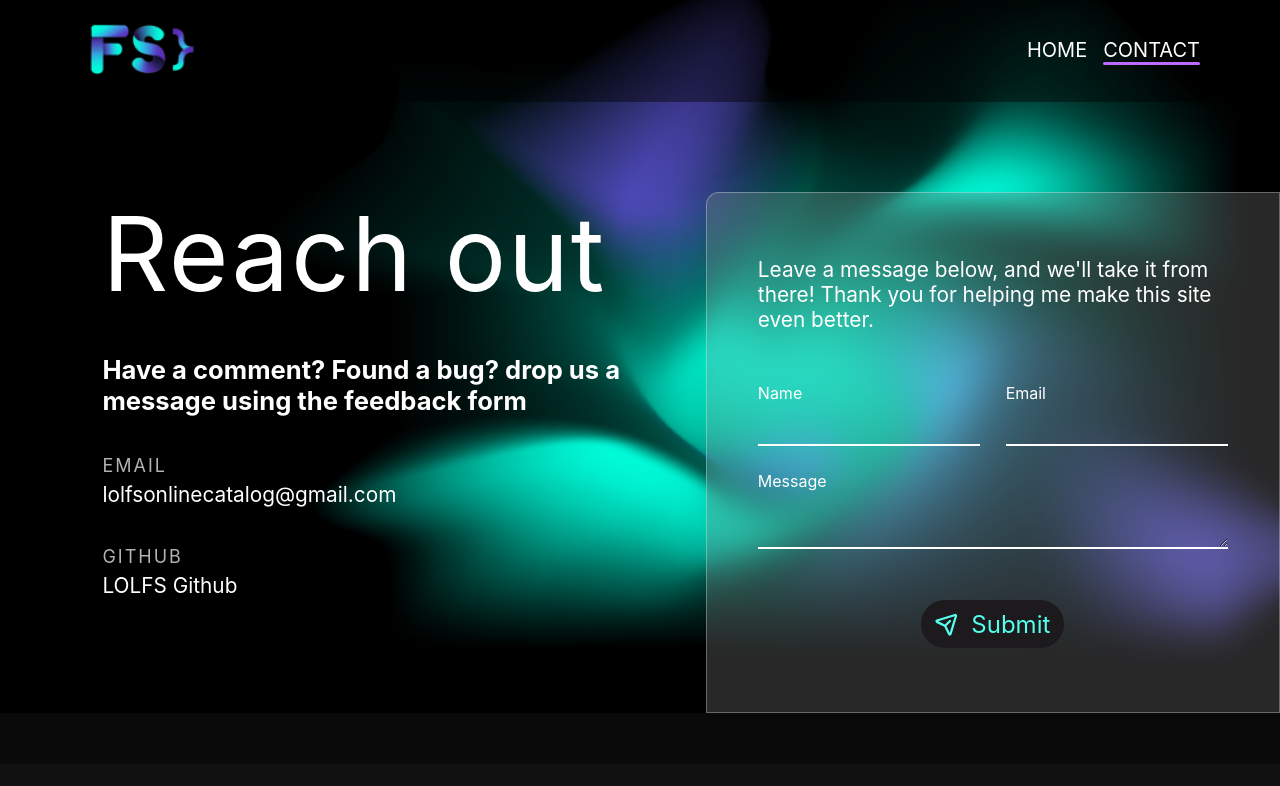
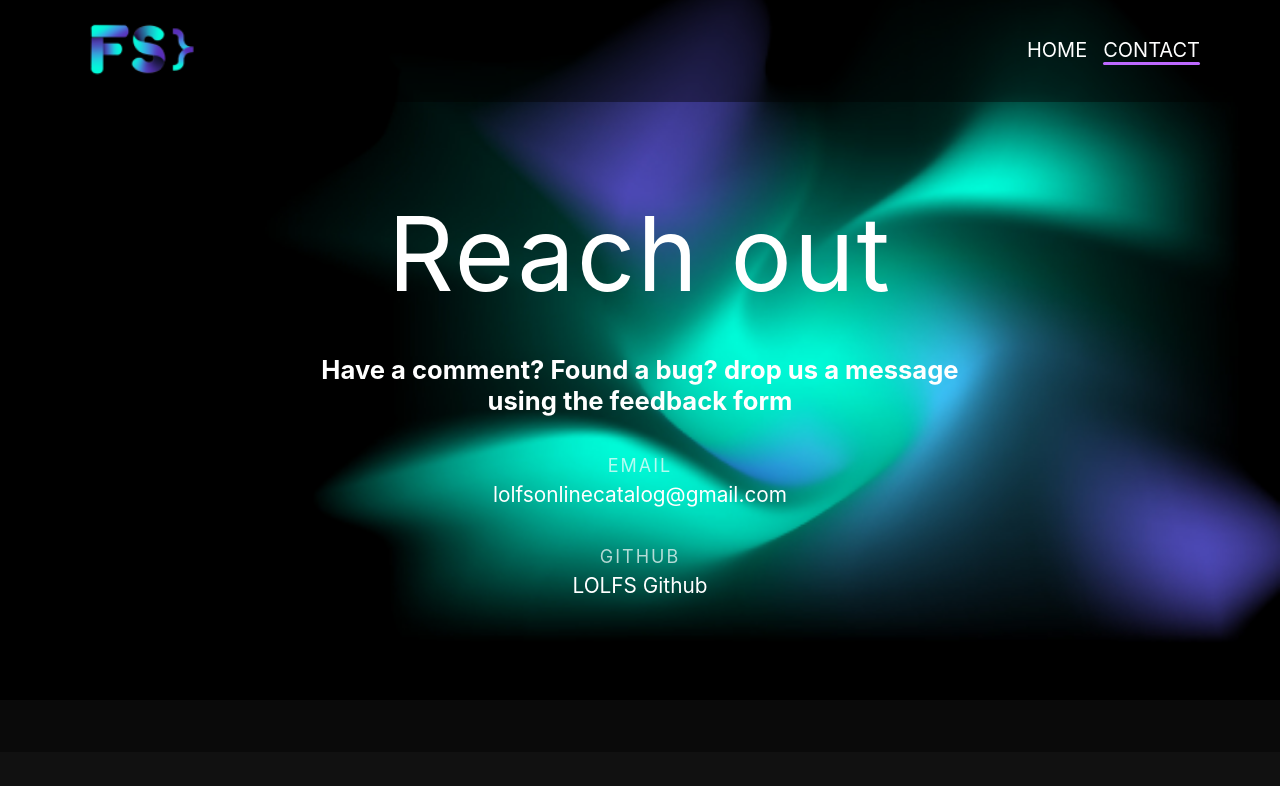
Before and after one commit to jakewilliami/lolfs, a React (Vite) app: page /#/contact in a window 1280 px wide. Shown: the top 786 px of the page. Built offline with nearby package versions, Linux system fonts and the light colour scheme; no server answers.

Commit message:
image paths

```diff
--- a/src/App.css
+++ b/src/App.css
@@ -523,9 +523,11 @@ footer hr {
 .contact-cont {
   display: flex;
   flex-direction: row;
+  align-items: center;
+  text-align: center;
   height: 100%;
   width: 100%;
-  padding: 15vw 0 0 8vw;
+  padding: 15vw 0 8vw 0;
 }
 .contact-cont .contact-details--cont {
   display: flex;
--- a/src/App.scss
+++ b/src/App.scss
@@ -560,9 +560,11 @@ footer{
 .contact-cont{
     display: flex;
     flex-direction: row;
+    align-items: center;
+    text-align: center;
     height: 100%;
     width: 100%;
-    padding: 15vw 0 0 8vw;
+    padding: 15vw 0 8vw 0;
     .contact-details--cont{
         display: flex;
         flex-direction: column;
--- a/src/components/Navbar.jsx
+++ b/src/components/Navbar.jsx
@@ -16,7 +16,7 @@ const Navbar = () => {
         <>
           <nav className={`navbar ${isOpen ? "menu-open" : ""}`}>
             <NavLink to="/" className="logo">
-              <img src="/public/images/logo.png"/>
+              <img src="/images/logo.png"/>
             </NavLink>
             <div className="menu-icon" onClick={toggleMenu}>
               <div className={`bar bar1 ${isOpen ? "toggle" : ""}`}></div>
--- a/src/pages/Contact.jsx
+++ b/src/pages/Contact.jsx
@@ -1,5 +1,5 @@
 import React from 'react';
-import ContactForm from '../components/ContactForm';
+// import ContactForm from '../components/ContactForm';
 
 const Contact = () => {
   return (
@@ -19,7 +19,7 @@ const Contact = () => {
             </div>
 
             {/* contact form */}
-            <ContactForm/>
+            {/* <ContactForm/> */}
         </section>
     </>
   )
```
Also changed, not shown: 1 other file (tests, documents, lock files or other folders).
